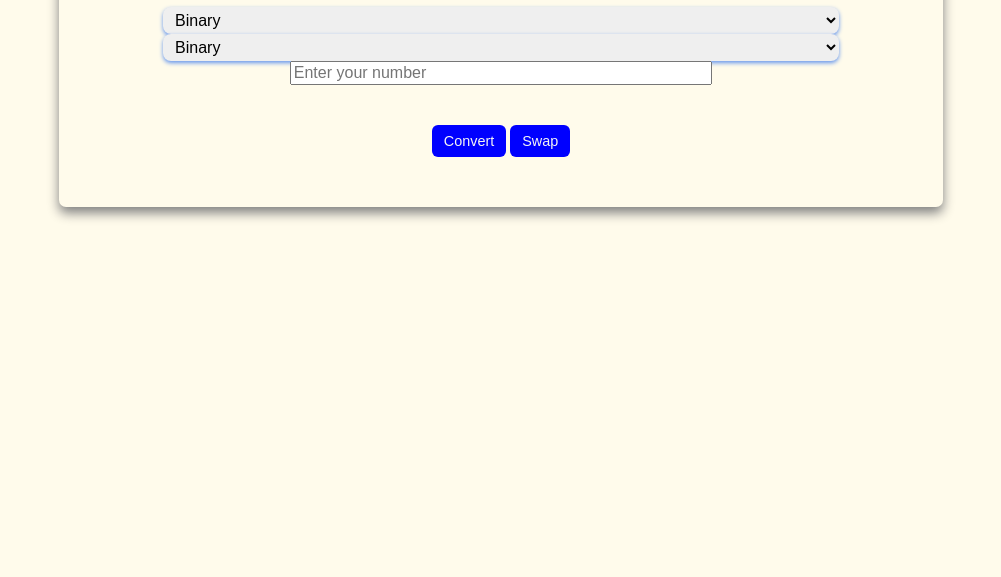
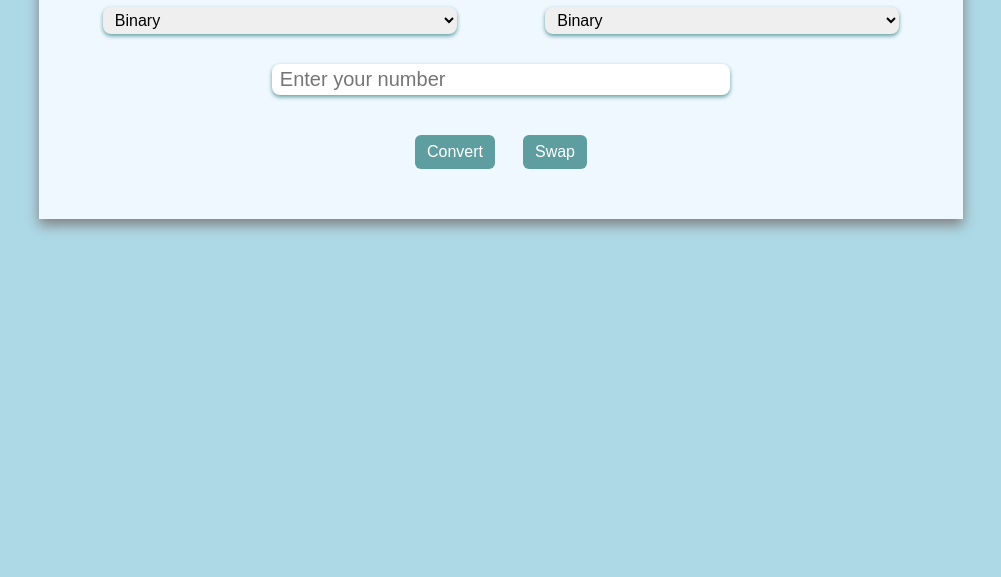
Before and after one commit to tushar-upadhya/converter, a plain HTML site: page index.html in a window 1280 px wide. Shown: the part 223-800 px from the top of the page, without its empty margins (139-1140 px from the left). Drawn offline with Linux system fonts and the light colour scheme.

Commit message:
Update index.css

```diff
--- a/index.css
+++ b/index.css
@@ -1,29 +1,27 @@
-* {
-    box-sizing: border-box;
+body{
+    background-color:lightblue
 }
-body {
-    background: #fffbeb;
-}
-.wrapper {
+.wrapper{
     width: 70%;
+
     margin: 100px auto;
     box-shadow: 0px 6px 12px grey;
     padding: 50px 20px;
     text-align: center;
-    border-radius: 7px;
+    background-color: aliceblue;
 }
 
-.input {
+.inputs{
     display: flex;
     justify-content: space-around;
-    margin-bottom: 50px;
+    margin-bottom: 30px;
 }
 
-select {
+.input-field{
     padding: 4px 8px;
     border-radius: 8px;
     border: none;
-    box-shadow: 0px 2px 4px cornflowerblue;
+    box-shadow: 0px 2px 4px cadetblue;
     font-size: 16px;
     font-weight: 500;
     width: 80%;
@@ -31,44 +29,32 @@ select {
     outline: none !important;
 }
 
-.inputField {
-    padding: 4px 8px;
-    border-radius: 8px;
-    border: none;
-    box-shadow: 0px 2px 4px cornflowerblue;
-    font-size: 16px;
-    font-weight: 500;
-    width: 80%;
-    margin: auto;
-    outline: none !important;
-}
-
-.w-100 {
+.w-100{
     width: 100%;
 }
 
-#input-number {
+#input-number{
     width: 50%;
-    font-size: 1rem;
+    font-size: 20px;
 }
 
-button {
+button{
     padding: 8px 12px;
     border-radius: 6px;
-    background-color: blue;
-    color: whitesmoke;
-    margin: none 12px;
+    background-color: cadetblue;
+    color: white;
+    margin: auto 12px;
     border: none;
     font-weight: 500;
-    font-size: 0.9rem;
+    font-size: 16px;
 }
 
-button :hover {
+button:hover{
     box-shadow: 0px 2px 4px cadetblue;
 }
 
-#result-box {
-    color: steelblue;
-    font-size: 1.7rem;
-    font-weight: 600;
+#result-box{
+    color: blue;
+    font-size: 24px;
+    font-weight: 600px;
 }
```
